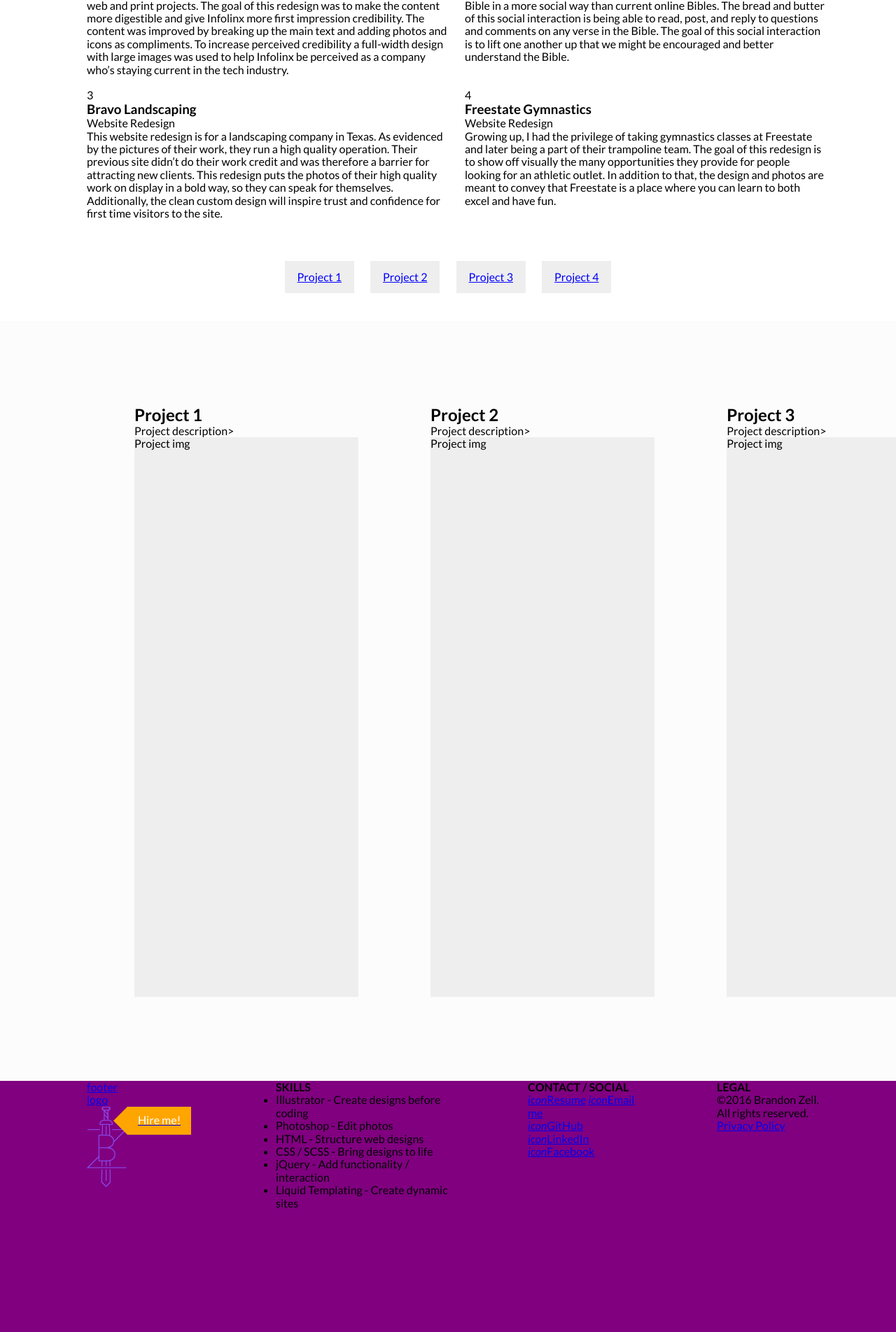
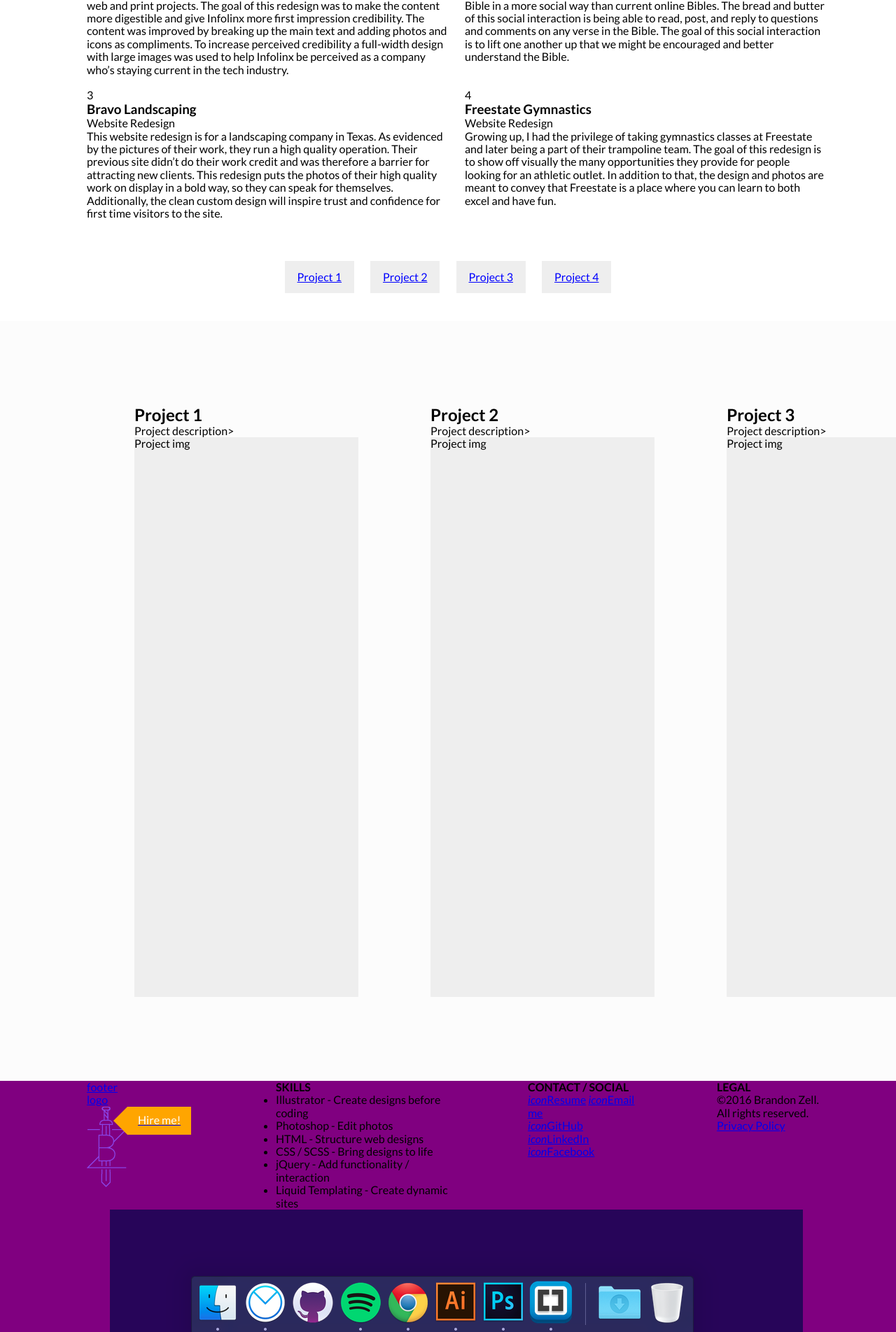
Before and after one commit to bzle/brandonz-me, a Jekyll site: the page built from index.html, in a window 1280 px wide. Shown: the part 931-2835 px from the top of the page at 70% size. Built offline with Jekyll 4.4.1, drawn with Linux system fonts in a browser that asks for light colours; nearby versions of some CDN libraries.

Commit message:
Updated '/css/style.scss' via CloudCannon

```diff
--- a/css/style.scss
+++ b/css/style.scss
@@ -828,13 +828,13 @@ body {
 .osx-dock {
     height: 175px;
     background-image: url(/img/dock.png);
-    background-position: center bottom;
+    background-position: center 175px;
     background-repeat: no-repeat;
     transition: all 1s ease 0s;
 }
 @media only screen and (min-width: 1080px) {
     .osx-dock {
-        background-position: center 175px;
+        background-position: center bottom;
     }
 }
 
```
